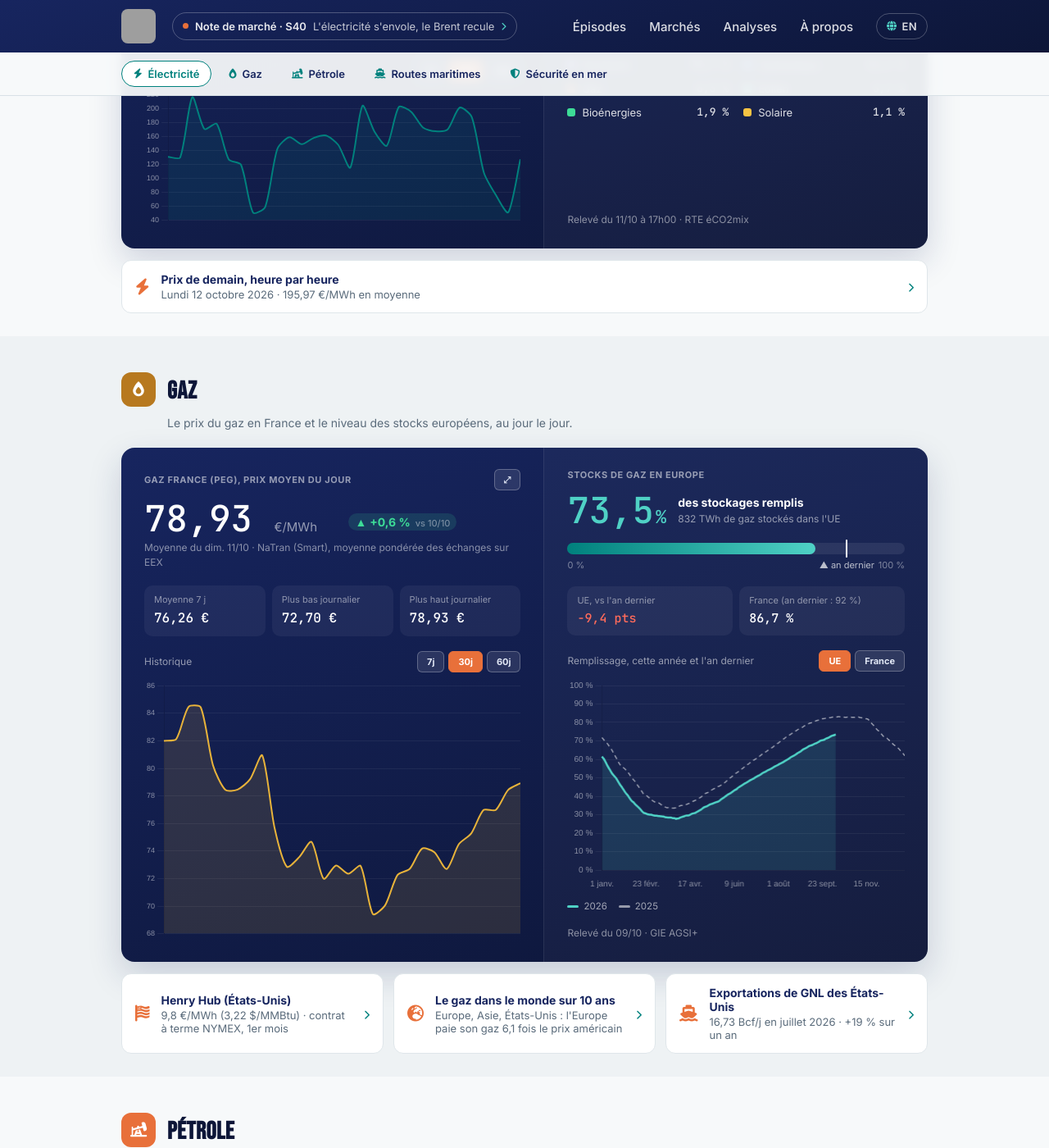
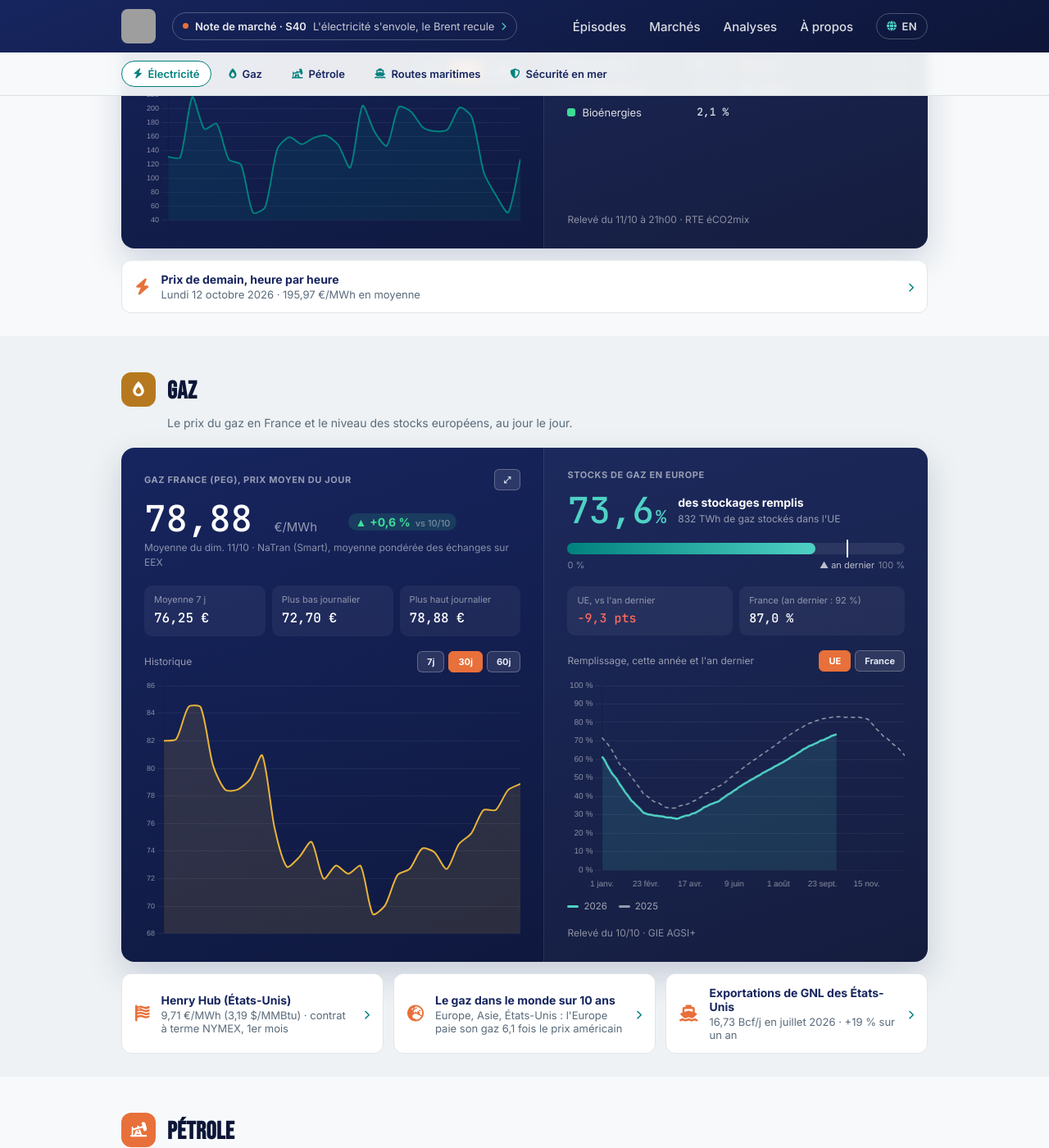
Before and after one commit to InsideEnergyMarkets/Inside-Energy-Markets, a Jekyll site: the page built from marches/index.html, in a window 1280 px wide and 1400 px high, scrolled down 752 px. Shown: the whole window at 82% size. Built offline with Jekyll 4.4.1, drawn with Linux system fonts in a browser that asks for light colours; some of the changed text lies outside the part shown; grey boxes are pictures that could not be loaded.

Commit message:
Mise à jour automatique des données marché

```diff
--- a/_data/fuel.json
+++ b/_data/fuel.json
@@ -1 +1 @@
-{"date":"2026-10-11","gazole":2.345,"e10":2.163,"stations":7462,"change_7d":{"since":"2026-10-04","gazole_cts":-2.8,"e10_cts":-0.5},"history":{"2026-09-30":{"gazole":2.38,"e10":2.163},"2026-10-01":{"gazole":2.374,"e10":2.16},"2026-10-02":{"gazole":2.373,"e10":2.16},"2026-10-03":{"gazole":2.372,"e10":2.163},"2026-10-04":{"gazole":2.373,"e10":2.168},"2026-10-05":{"gazole":2.369,"e10":2.164},"2026-10-06":{"gazole":2.36,"e10":2.156},"2026-10-07":{"gazole":2.35,"e10":2.151},"2026-10-08":{"gazole":2.344,"e10":2.149},"2026-10-09":{"gazole":2.343,"e10":2.152},"2026-10-10":{"gazole":2.345,"e10":2.157},"2026-10-11":{"gazole":2.345,"e10":2.163}}}
+{"date":"2026-10-11","gazole":2.346,"e10":2.165,"stations":7412,"change_7d":{"since":"2026-10-04","gazole_cts":-2.7,"e10_cts":-0.3},"history":{"2026-09-30":{"gazole":2.38,"e10":2.163},"2026-10-01":{"gazole":2.374,"e10":2.16},"2026-10-02":{"gazole":2.373,"e10":2.16},"2026-10-03":{"gazole":2.372,"e10":2.163},"2026-10-04":{"gazole":2.373,"e10":2.168},"2026-10-05":{"gazole":2.369,"e10":2.164},"2026-10-06":{"gazole":2.36,"e10":2.156},"2026-10-07":{"gazole":2.35,"e10":2.151},"2026-10-08":{"gazole":2.344,"e10":2.149},"2026-10-09":{"gazole":2.343,"e10":2.152},"2026-10-10":{"gazole":2.345,"e10":2.157},"2026-10-11":{"gazole":2.346,"e10":2.165}}}
--- a/_data/market.json
+++ b/_data/market.json
@@ -1,5 +1,5 @@
 {
-  "updated_at": "2026-10-11T17:27:32.942286Z",
+  "updated_at": "2026-10-11T21:22:25.660668Z",
   "brent": {
     "price_usd": 104.54,
     "date": "2026-10-09",
@@ -20,20 +20,20 @@
     "date_label_en": "Close on Fri 09/10 (market closed at weekends)"
   },
   "henry_hub": {
-    "price_usd_mmbtu": 3.22,
+    "price_usd_mmbtu": 3.19,
     "date": "2026-10-09",
     "unit": "USD/MMBtu",
     "source": "OilPriceAPI",
     "date_label": "Clôture du ven. 09/10 (bourse fermée le week-end)",
     "date_label_en": "Close on Fri 09/10 (market closed at weekends)",
-    "price_eur_mwh": 9.8,
+    "price_eur_mwh": 9.71,
     "usd_per_eur": 1.1206,
     "prev_value": 9.55,
     "prev_date": "2026-10-08",
-    "change_pct": 2.6
+    "change_pct": 1.7
   },
   "peg": {
-    "price_eur_mwh": 78.93,
+    "price_eur_mwh": 78.88,
     "date": "2026-10-11",
     "unit": "EUR/MWh",
     "source": "NaTran",
@@ -44,18 +44,17 @@
     "change_pct": 0.6
   },
   "mix_france": {
-    "date_heure": "2026-10-11T17:00:00+00:00",
+    "date_heure": "2026-10-11T21:00:00+00:00",
     "shares": {
-      "nucleaire": 72.7,
-      "hydraulique": 14.4,
-      "gaz": 6.3,
-      "eolien": 3.7,
-      "bioenergies": 1.9,
-      "solaire": 1.1
+      "nucleaire": 78.1,
+      "gaz": 7.2,
+      "hydraulique": 6.9,
+      "eolien": 5.7,
+      "bioenergies": 2.1
     },
     "top_source": "nucleaire",
-    "top_share": 72.7,
-    "co2_intensity": 37
+    "top_share": 78.1,
+    "co2_intensity": 41
   },
   "spot_price_france": {
     "price_eur_mwh": 127.38,
--- a/_data/market_history.json
+++ b/_data/market_history.json
@@ -694,7 +694,7 @@
     "spot_source": "RTE",
     "brent_usd": 104.54,
     "brent_source": "OilPriceAPI",
-    "henry_hub_usd_mmbtu": 3.22,
+    "henry_hub_usd_mmbtu": 3.19,
     "henry_hub_source": "OilPriceAPI",
     "mix_shares": {
       "nucleaire": 66.3,
@@ -703,7 +703,7 @@
       "bioenergies": 1.8,
       "gaz": 1.0
     },
-    "henry_hub_eur_mwh": 9.8,
+    "henry_hub_eur_mwh": 9.71,
     "peg_eur_mwh": 76.99,
     "peg_source": "NaTran"
   },
@@ -726,14 +726,13 @@
     "spot_eur_mwh": 127.38,
     "spot_source": "RTE",
     "mix_shares": {
-      "nucleaire": 72.7,
-      "hydraulique": 14.4,
-      "gaz": 6.3,
-      "eolien": 3.7,
-      "bioenergies": 1.9,
-      "solaire": 1.1
+      "nucleaire": 78.1,
+      "gaz": 7.2,
+      "hydraulique": 6.9,
+      "eolien": 5.7,
+      "bioenergies": 2.1
     },
-    "peg_eur_mwh": 78.93,
+    "peg_eur_mwh": 78.88,
     "peg_source": "NaTran"
   }
 ]
--- a/_data/weekly_summary.json
+++ b/_data/weekly_summary.json
@@ -13,8 +13,8 @@
     "days_count": 8
   },
   "mix": {
-    "nuclear_avg_share": 73.0,
-    "renewables_avg_share": 22.7,
+    "nuclear_avg_share": 73.7,
+    "renewables_avg_share": 21.9,
     "days_count": 8
   }
 }
```
Also changed, not shown: _data/day_ahead.json (+1 -1 lines), _data/gas_storage.json.
